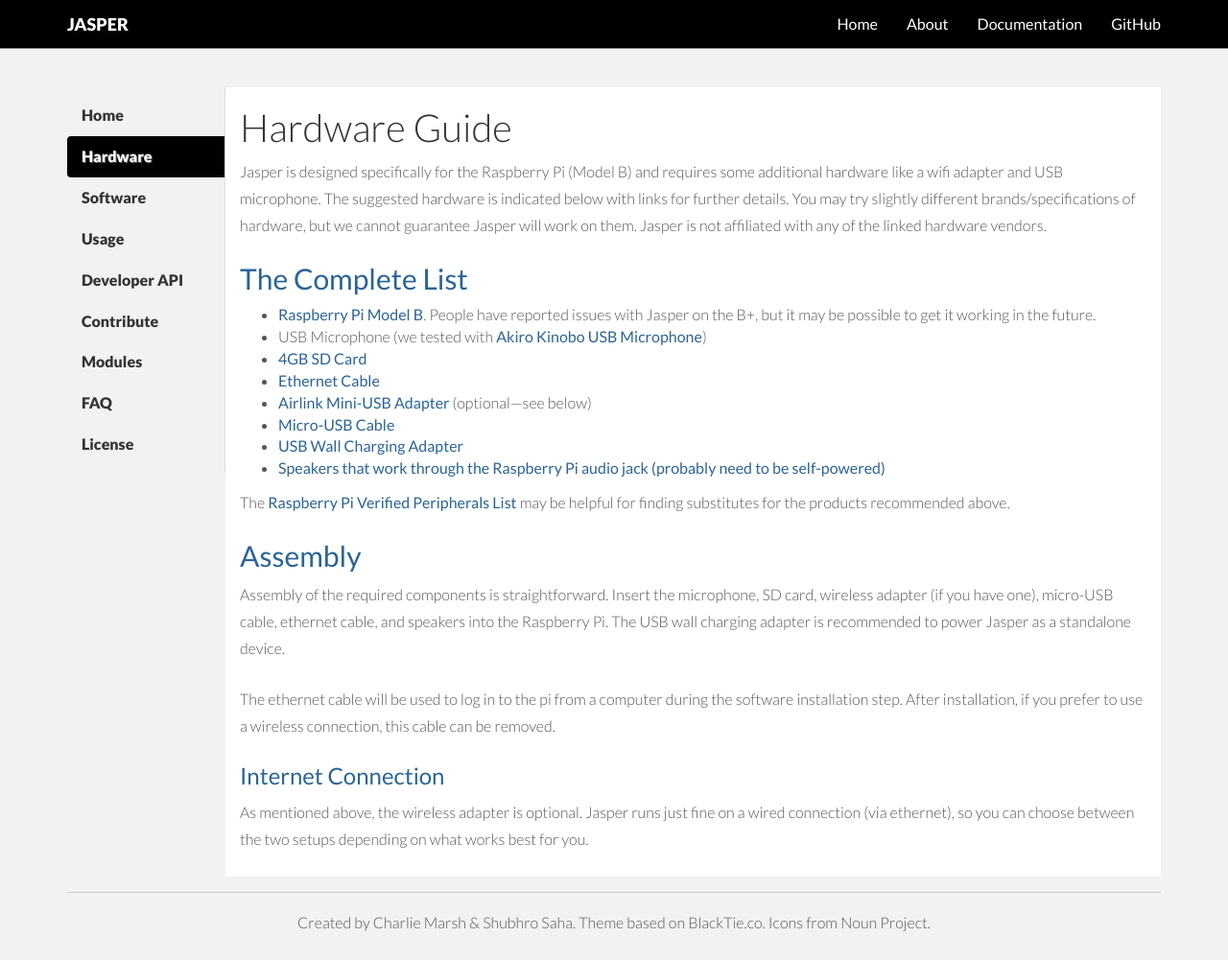
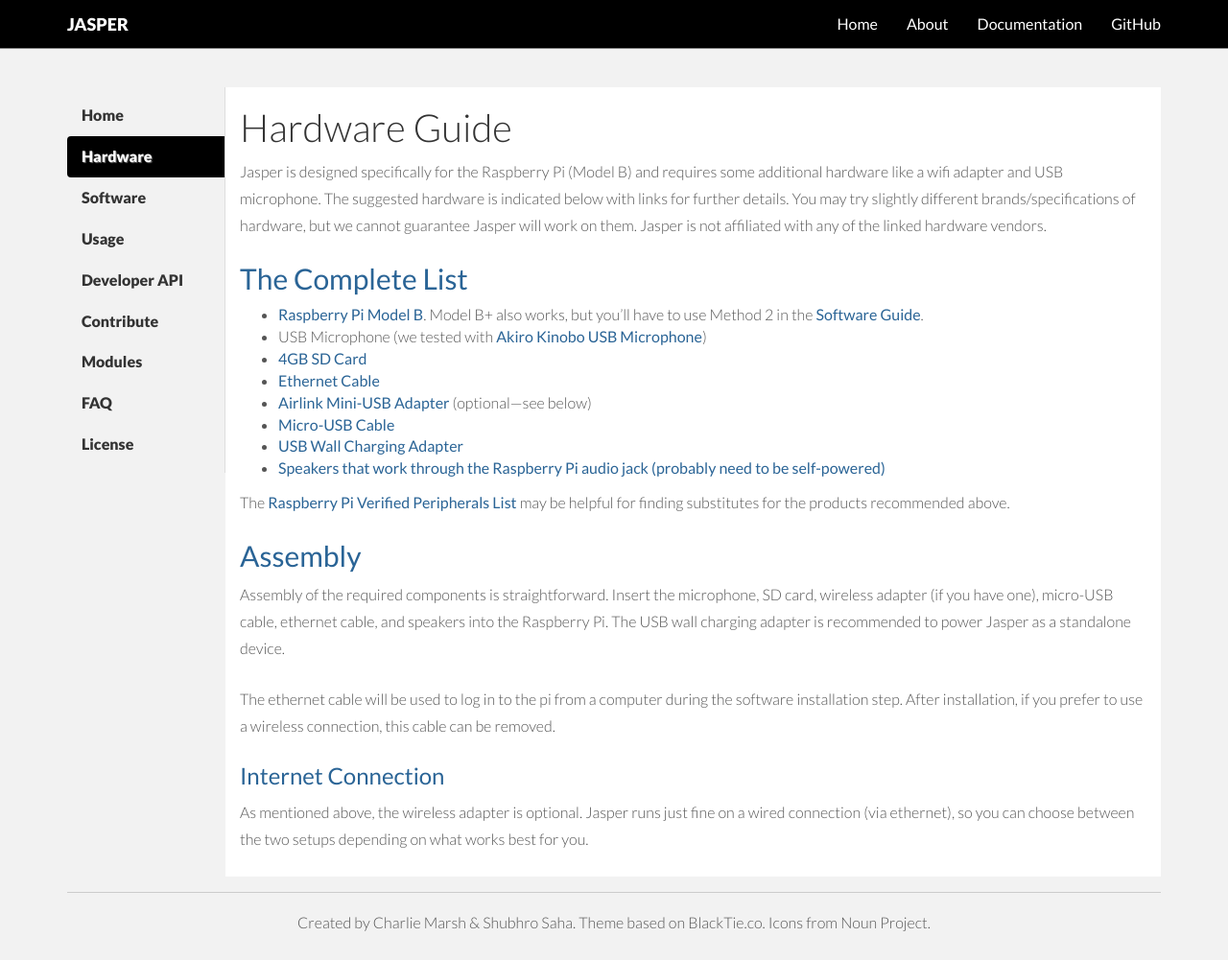
Before and after one commit to jasperproject/jasperproject.github.io, a Jekyll site: the page built from documentation/hardware/index.md, in a window 1280 px wide and 1001 px high. Shown: the whole window at 96% size. Built offline with Jekyll 4.4.1, drawn with Linux system fonts in a browser that asks for light colours; nearby versions of some CDN libraries.

Commit message:
hardware guide B+

```diff
--- a/documentation/hardware/index.md
+++ b/documentation/hardware/index.md
@@ -11,7 +11,7 @@
 
 <h2 class="linked" id='complete-list'><a href="#complete-list" title="Permalink to this headline">The Complete List</a></h2>
 
-- [Raspberry Pi Model B](https://www.google.com/shopping/product/16525736034140563056). People have reported issues with Jasper on the B+, but it may be possible to get it working in the future.
+- [Raspberry Pi Model B](https://www.google.com/shopping/product/16525736034140563056). Model B+ also works, but you'll have to use Method 2 in the [Software Guide](/documentation/software/).
 - USB Microphone (we tested with [Akiro Kinobo USB Microphone](http://www.amazon.com/USB-2-0-Microphone-Recognition-Software/%20dp/B008CNZOJY/ref=sr_1_1?s=electronics))
 - [4GB SD Card](https://www.google.com/shopping/product/4813288882623522717)
 - [Ethernet Cable](https://www.google.com/search?hl=en&amp;tbm=shop&amp;q=ethernet+cable)
```
